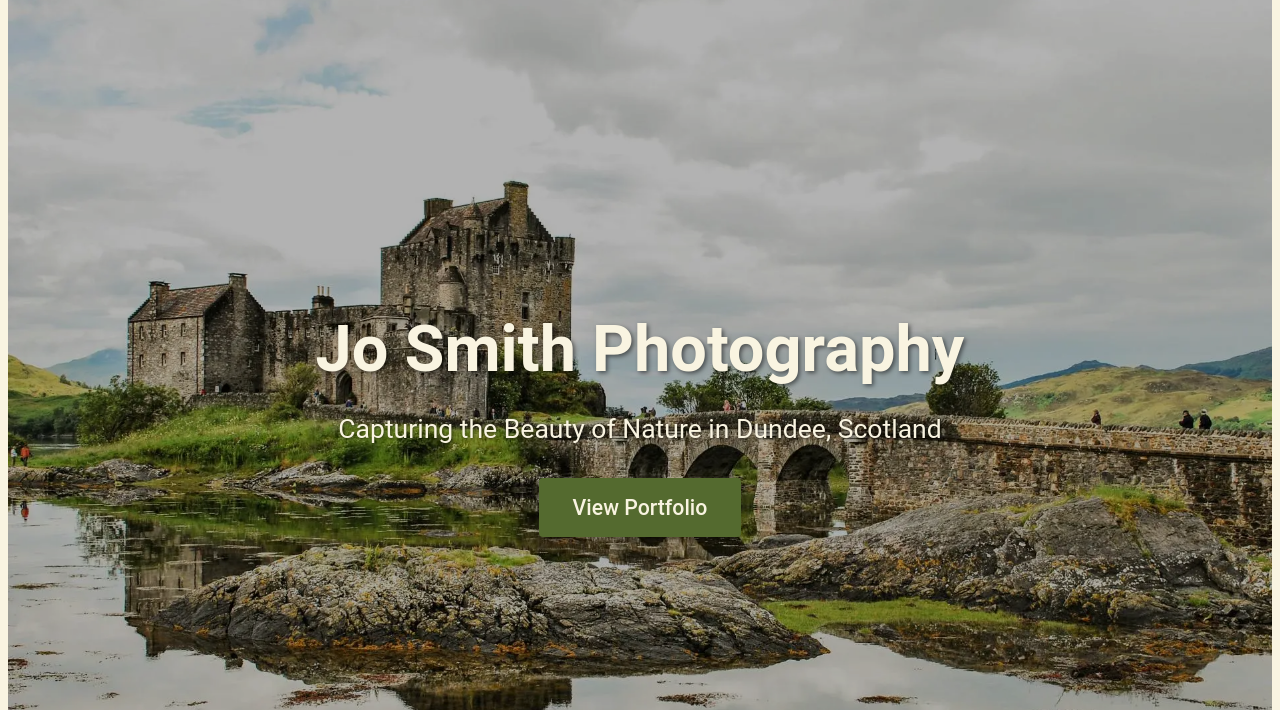
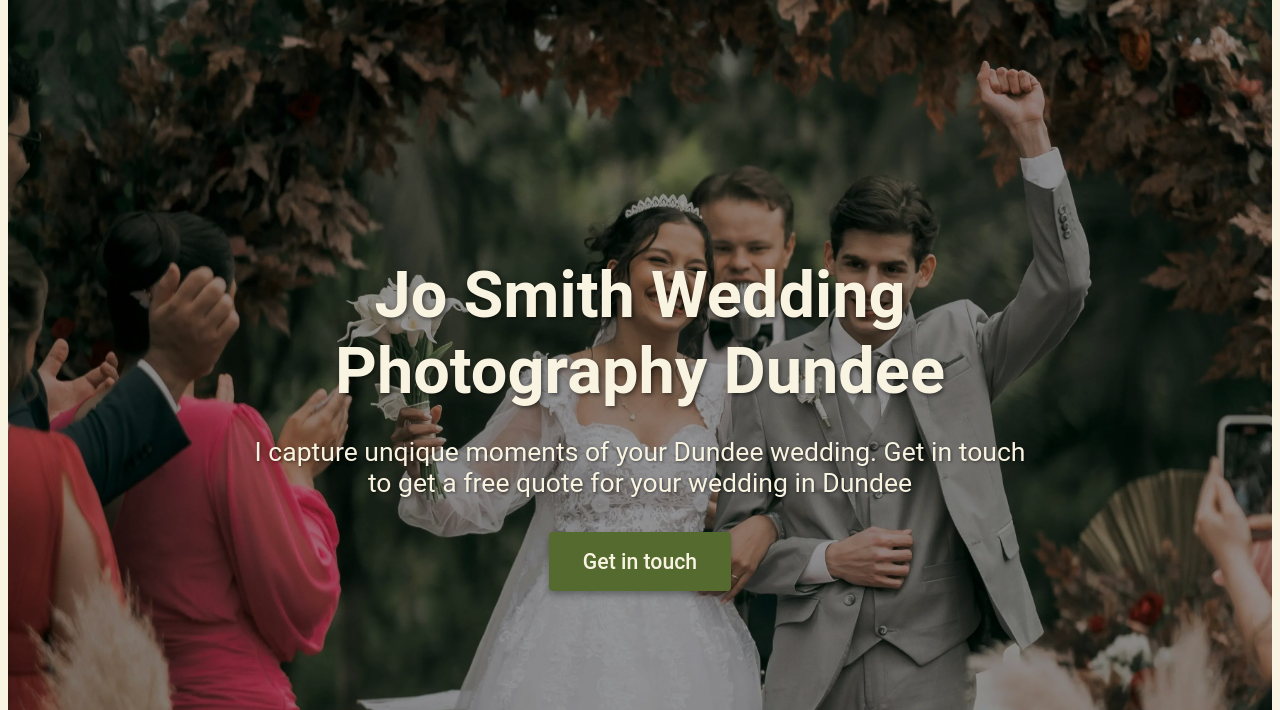
Before and after one commit to Moreit11/jo-photography-website, an Eleventy site: page src/index.md in a window 1280 px wide. Shown: the part 90-800 px from the top of the page. Built offline with nearby package versions, Linux system fonts and the light colour scheme; Eleventy itself is replaced by a stand-in of ours; files that its build step writes are made by us from their sources.

Commit message:
updated hero homepage

```diff
--- a/src/_includes/hero.njk
+++ b/src/_includes/hero.njk
@@ -1,7 +1,7 @@
 {# ============================================
    HERO SECTION - Full-screen hero banner with title, subtitle, and CTA
    ============================================ #}
-<section class="hero">
+<section class="hero"{% if heroImage %} style="background-image: url('{{ heroImage }}')"{% endif %}>
   <div class="hero__content">
     {# Hero Title - Uses heroTitle from front matter, otherwise page title #}
     <h1 class="hero__title">{% if heroTitle %}{{ heroTitle }}{% else %} {{title}} {% endif %}</h1>
--- a/src/index.md
+++ b/src/index.md
@@ -2,13 +2,14 @@
 layout: main.njk
 title: "Jo's photography website"
 permalink: /
-meta_title: "Nature Photographer in Dundee"
-meta_description: "Explore Jo's nature photography from Dundee, Scotland. Stunning landscapes, wildlife, and serene scenes captured with passion and precision."
+meta_title: "Wedding Photographer Dundee, Scotland | Jo Smith"
+meta_description: "Jo Smith is a wedding photographer based in Dundee, Scotland. Capturing authentic, emotional moments for couples across Tayside and the Scottish Highlands."
 templateEngineOverride: njk,md
-heroTitle: "Jo Smith Photography"
-heroSubtitle: "Capturing the Beauty of Nature in Dundee, Scotland"
-heroButton: "View Portfolio"
-heroButtonLink: "/portfolio"
+heroTitle: "Jo Smith Wedding Photography Dundee"
+heroSubtitle: "I capture unqique moments of your Dundee wedding. Get in touch to get a free quote for your wedding in Dundee"
+heroButton: "Get in touch"
+heroButtonLink: "/contact"
+heroImage: "/assets/media/wedding-photography-dundee.webp"
 galleryTitle: "Featured Work"
 galleryImages:
   - src: "/assets/media/castle-on-lake.webp"
@@ -26,3 +27,5 @@ galleryImages:
 ---
 
 {%- include "gallery.njk" -%}
+{%- include "testimonials.njk" -%}
+{%- include "contact.njk" -%}
```
Also changed, not shown: src/assets/media/wedding-photography-dundee.jpg (added), src/assets/media/wedding-photography-dundee.webp (added).
